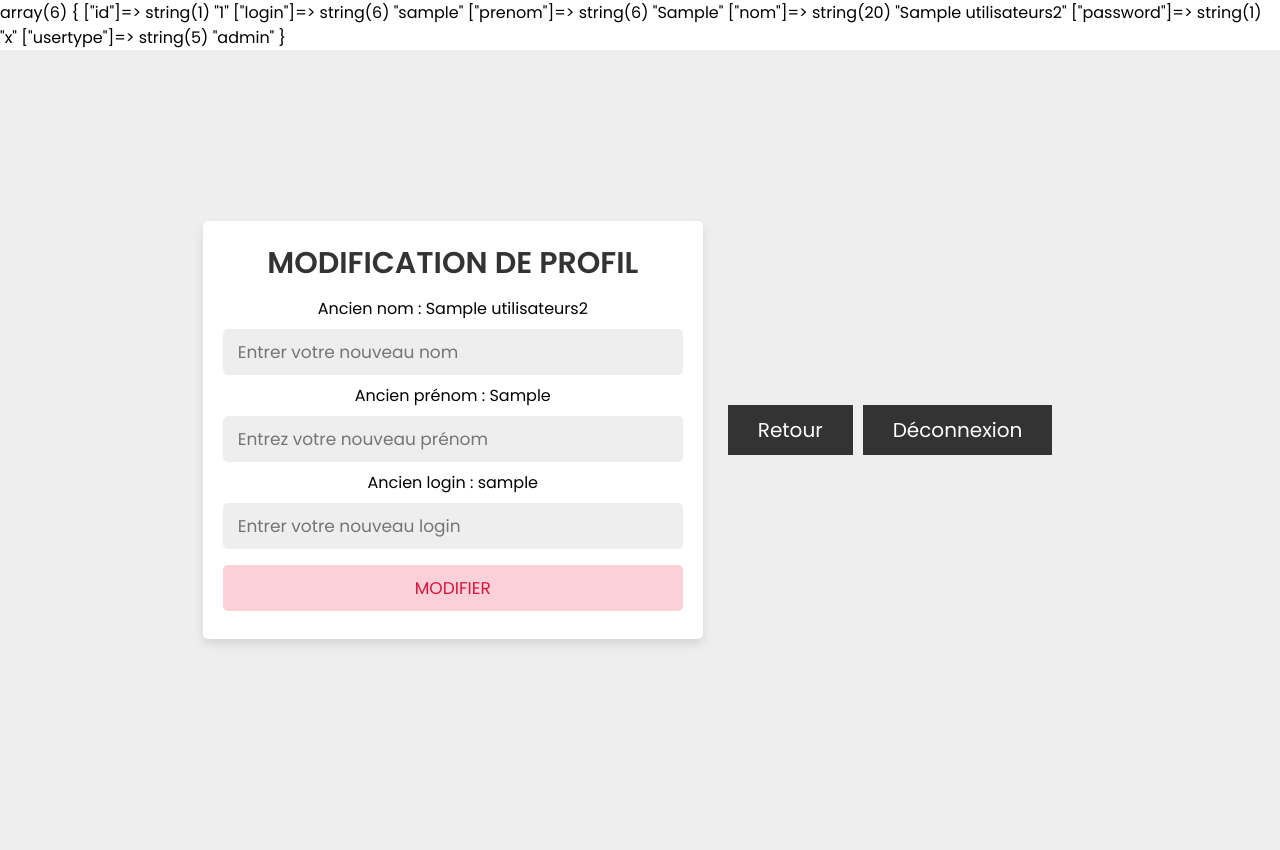
After one commit to kamel-sarhiri/module-connexion, a PHP site: page /update_profile.php in a window 1280 px wide. The commit adds this page. Run offline with PHP 8.4, Linux system fonts and the light colour scheme; the visitor is signed in with stand-in values (Sample User, id 1); tables that the repository leaves empty or names only in its code hold one stand-in row (values such as "Sample post").

Commit message:
modification profil ok

```diff
--- a/admin_page.php
+++ b/admin_page.php
@@ -24,8 +24,7 @@ if(!isset($_SESSION['admin_name'])){
             <h3>Bonjour, <span>admin</span></h3>
             <h1>Bienvenue <span><?php echo $_SESSION['admin_name']?></span></h1>
             <p>Vous êtes sur la page admin</p>
-            <a href="login_form.php" class="btn">Connexion</a>
-            <a href="register_form.php" class="btn">Création de compte</a>
+            <a href="update_profileadmin.php" class="btn">Modification de compte</a>
             <a href="logout.php" class="btn">Déconnexion</a>
         </div>
     </div>
--- a/login_form.php
+++ b/login_form.php
@@ -37,7 +37,6 @@ if(isset($_POST['login']) && isset($_POST['password'])){
 }
 
 
-
 ?>
 
 <!DOCTYPE html>
--- a/style2.css
+++ b/style2.css
@@ -10,12 +10,10 @@
 }
 
 .container {
-    min-height: 100vh;
     display: flex;
     align-items: center;
     justify-content: center;
     padding: 20px;
-    padding-bottom: 60px;
 }
 
 .container .content {
--- /dev/null
+++ b/update_profile.php
@@ -0,0 +1,89 @@
+<?php
+
+@include 'config.php';
+
+session_start();
+
+
+
+$select = "SELECT * FROM utilisateurs2 WHERE login = '".$_SESSION['user_name']."'";
+
+    $result = mysqli_query($conn, $select);
+
+    if(mysqli_num_rows($result) > 0){
+
+    $row = mysqli_fetch_assoc($result);
+}
+
+
+if(isset($_POST['submit'])) {
+    //Récupération des valeurs des champs:
+    $name = mysqli_real_escape_string($conn, $_POST['name']);
+    $lastname = mysqli_real_escape_string($conn, $_POST['lastname']);
+    $login = mysqli_real_escape_string($conn, $_POST['login']);
+    //$pass = md5($_POST['password']);
+
+
+
+    //Requête de modification d'enregistrement
+    $sql = "UPDATE utilisateurs2 SET nom = '$name', prenom = '$lastname', login = '$login' WHERE login = '$login'";
+
+    //Exécution de la requête
+    $resultat = mysqli_query($conn, $sql);
+
+    //Contôle sur la requête
+    if($resultat) {
+    echo "<h1>Requête validée !<h1><p>la mise à jour a été éffectuée !<p>";
+    } else {
+    die('Erreur SQL !'.$sql.'<br />'.mysqli_error($conn));
+    }
+
+} //Fin du test isset
+
+var_dump($row); //affiche le contenu de la variable $row
+
+?>
+
+
+
+<!DOCTYPE html>
+<html lang="fr">
+<head>
+    <meta charset="utf-8">
+    <!-- importer le fichier de style -->
+    <link rel="stylesheet" href="style2.css" media="screen" type="text/css" />
+    <title>Modification profil</title>
+</head>
+<body>
+    <div class="form-container">
+        <form action="" method="post" enctype="multipart/form-data">
+            <h3>Modification de profil</h3>
+            <?php
+            if(isset($error)){
+                foreach($error as $error){
+                    echo '<span class = "error-msg">'.$error.'</span>';
+                }
+            }
+            ?>
+            <span>Ancien nom : </span><?php echo "$row[nom]"?>
+            <input type="text" name="name" value="" placeholder="Entrer votre nouveau nom">
+            <span>Ancien prénom : </span><?php echo "$row[prenom]"?>
+            <input type="text" name="lastname" value="" placeholder="Entrez votre nouveau prénom">
+            <span>Ancien login : </span><?php echo "$row[login]"?>
+            <input type="text" name="login" value="" placeholder="Entrer votre nouveau login">
+            <input type="submit" name="submit" value="Modifier" class="form-btn">
+        </form>
+        <div class="container">
+    <!-- zone de connexion -->
+             <div class=content>
+                <a href="user_page.php" class="btn">Retour</a>
+            </div>
+
+            <div class=content>
+                <a href="logout.php" class="btn">Déconnexion</a>
+            </div>
+        </div>
+    </div>
+
+</body>
+</html>
--- a/user_page.php
+++ b/user_page.php
@@ -26,8 +26,7 @@ if(!isset($_SESSION['user_name'])){
             <h3>Bonjour, <span>Utilisateur</span></h3>
             <h1>Bienvenue <span><?php echo $_SESSION['user_name']?></span></h1>
             <p>Vous êtes sur la page utilisateur</p>
-            <a href="login_form.php" class="btn">Connexion</a>
-            <a href="register_form.php" class="btn">Création de compte</a>
+            <a href="update_profile.php" class="btn">Modification de compte</a>
             <a href="logout.php" class="btn">Déconnexion</a>
 
 
```
Also changed, not shown: update_profileadmin.php (added, +87 -0 lines).
